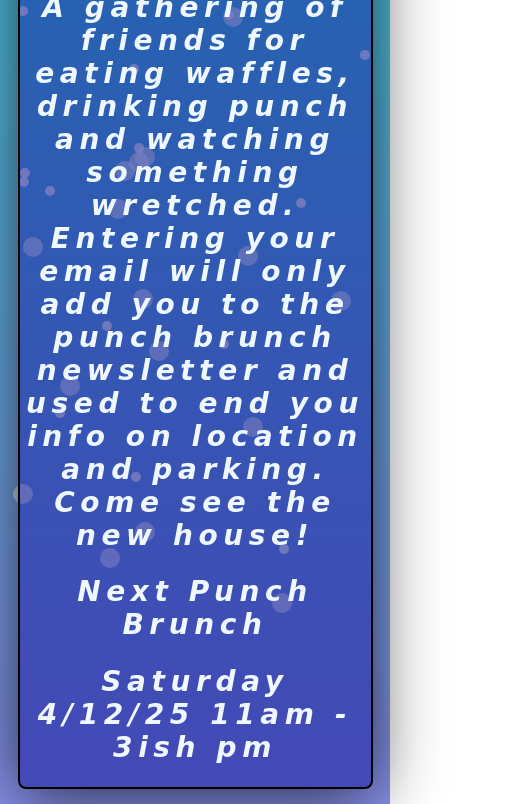
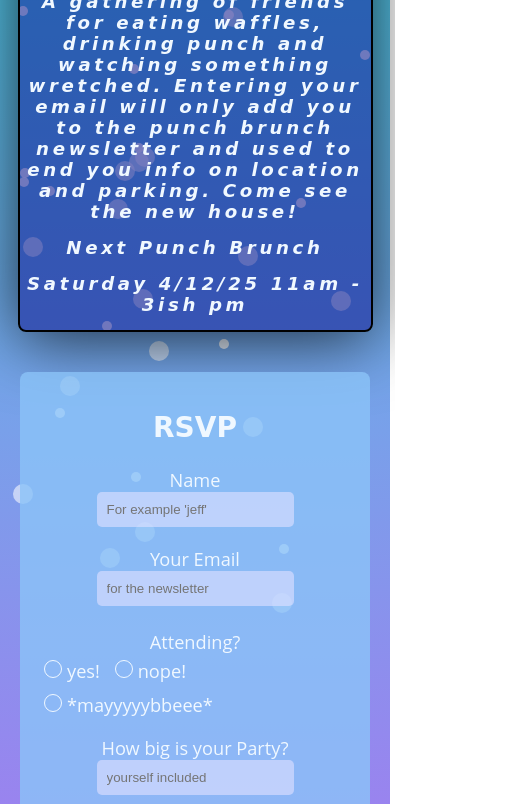
Before and after one commit to GendySparrowhawk/Punch_Brunch, a website: page public/home.html in a window 390 px wide. Shown: the part 236-1040 px from the top of the page, 531 px wide, since content can reach past the window. Drawn offline with Linux system fonts and the light colour scheme; a web font is replaced by a local one.

Commit message:
mobile fixed

```diff
--- a/public/home.html
+++ b/public/home.html
@@ -137,8 +137,9 @@
       </div>
       <div class="film">
         <h2>This Month's Film</h2>
-        <div class="video-box">
+
           <iframe
+          class="video-box"
             width="560"
             height="315"
             src="https://www.youtube.com/embed/JEhar07n_Xs?si=j4ewwN15GUawMdZI"
@@ -148,7 +149,7 @@
             referrerpolicy="strict-origin-when-cross-origin"
             allowfullscreen
           ></iframe>
-        </div>
+
 
 
         <h3>
--- a/source/styles.scss
+++ b/source/styles.scss
@@ -236,7 +236,7 @@ $myShadow: 0px 7px 67px 0px rgba(0, 0, 0, 0.75);
   }
 
   h2 {
-    font-size: 2rem;
+    font-size: 1rem;
     font-style: italic;
     text-align: center;
     letter-spacing: .2em;
@@ -609,6 +609,12 @@ input[type="email"] textarea {
     }
   }
 
+  .banner-text {
+    h2 {
+      font-size: 1.3rem;
+    }
+  }
+
   #mailer {
     max-width: 100%;
   }
```
Also changed, not shown: public/build/styles.css, 1 other file.
